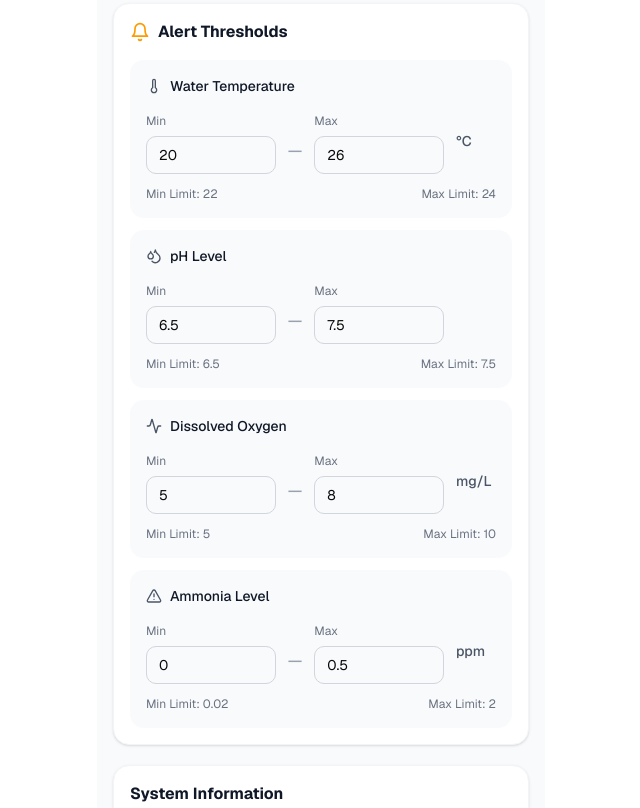
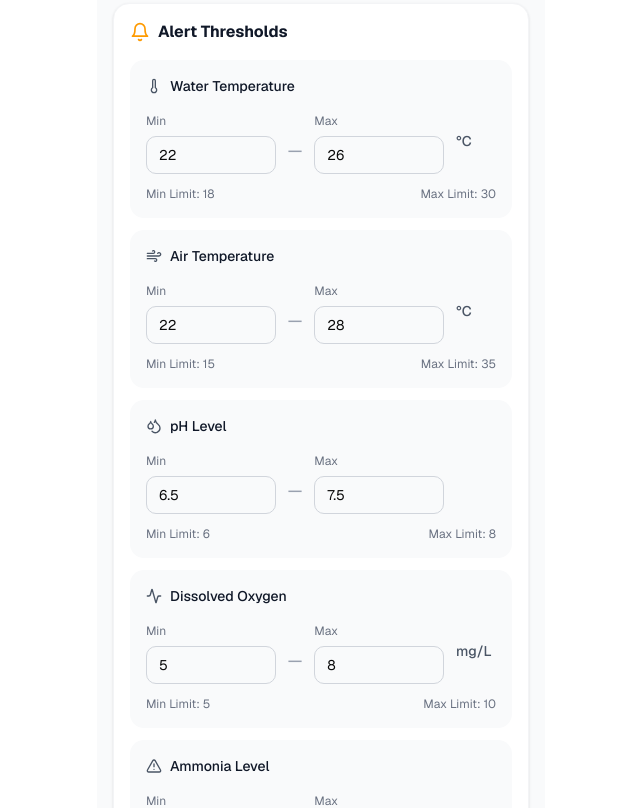
Before and after one commit to kitkato3/GrowUp_FrontEnd, a Next.js app: page /settings in a window 1280 px wide. Shown: the part 1000-1808 px from the top of the page, without its empty margins (319-959 px from the left). Built offline with nearby package versions, Linux system fonts and the light colour scheme.

Commit message:
tresholds changes based in automatic presets

```diff
--- a/app/(routes)/settings/page.tsx
+++ b/app/(routes)/settings/page.tsx
@@ -20,9 +20,20 @@ import {
 import Link from "next/link"
 import { usePathname } from "next/navigation"
 
-// --- TYPE & HOOK IMPORTS (Simulated Import) ---
+/* ------------------------------------------------------
+    TYPES & INITIAL STATES
+------------------------------------------------------ */
+
 interface SystemControls { pump: boolean; fan: boolean; phAdjustment: boolean; aerator: boolean; growLight: boolean; }
-interface ThresholdState { waterTemp: { min: number; max: number }; ph: { min: number; max: number }; dissolvedO2: { min: number; max: number }; ammonia: { min: number; max: number }; }
+
+// UPDATED: Added airTemp threshold here
+interface ThresholdState {
+  waterTemp: { min: number; max: number };
+  ph: { min: number; max: number };
+  dissolvedO2: { min: number; max: number };
+  ammonia: { min: number; max: number };
+  airTemp: { min: number; max: number }; // NEW: Air Temperature Threshold
+}
 
 interface ControlToggleProps { label: string; description: string; icon: React.ElementType; active: boolean; onChange: (val: boolean) => void; }
 interface PresetCardProps { title: string; description: string; icon: React.ElementType; active: boolean; onActivate: () => void; }
@@ -31,15 +42,31 @@ interface ThresholdRangeInputProps { label: string; unit: string; icon: React.El
 
 // --- Custom Hook Logic (Unified with localStorage for sync) ---
 const INITIAL_CONTROLS_FULL: SystemControls = { pump: true, fan: false, phAdjustment: true, aerator: true, growLight: true, }
-const INITIAL_THRESHOLDS: ThresholdState = { waterTemp: { min: 20, max: 26 }, ph: { min: 6.5, max: 7.5 }, dissolvedO2: { min: 5, max: 8 }, ammonia: { min: 0, max: 0.5 }, }
+
+// UPDATED: Added initial values for airTemp
+const INITIAL_THRESHOLDS: ThresholdState = {
+  waterTemp: { min: 22, max: 26 },
+  ph: { min: 6.5, max: 7.5 },
+  dissolvedO2: { min: 5, max: 8 },
+  ammonia: { min: 0, max: 0.5 },
+  airTemp: { min: 22, max: 28 }, // NEW: Initial Air Temp Threshold
+}
+
 const localStorageKey = 'aquaponics_settings_state';
 const loadState = (): { controls: SystemControls, activePreset: string, thresholds: ThresholdState } => {
   try {
     const savedState = localStorage.getItem(localStorageKey);
     if (savedState) {
+      const parsedState = JSON.parse(savedState);
+      // Ensure the airTemp threshold exists on load, setting to default if not found
       return {
-        ...INITIAL_CONTROLS_FULL, // Ensure all keys exist on load
-        ...JSON.parse(savedState)
+        controls: parsedState.controls || INITIAL_CONTROLS_FULL,
+        activePreset: parsedState.activePreset || "balanced",
+        thresholds: {
+          ...INITIAL_THRESHOLDS,
+          ...parsedState.thresholds,
+          airTemp: parsedState.thresholds?.airTemp || INITIAL_THRESHOLDS.airTemp
+        }
       };
     }
   } catch (error) {
@@ -64,9 +91,8 @@ const useAquaponicsSettings = () => {
     const handleStorageChange = (e: StorageEvent) => {
       if (e.key === localStorageKey && e.newValue) {
         const newState = JSON.parse(e.newValue);
-        // Only update state if it's different from current state (to avoid loop on save)
         setState(newState);
-        setHasChanges(false); // Changes were just synced from another window/tab
+        setHasChanges(false);
       }
     };
     window.addEventListener('storage', handleStorageChange);
@@ -106,9 +132,13 @@ const useAquaponicsSettings = () => {
     setThresholds,
     handleSave,
     hasChanges,
-    setHasChanges, // Exported to be cleared manually if needed, but setters handle setting to true
+    setHasChanges,
   };
 };
+
+/* ------------------------------------------------------
+    COMPONENTS (Navbar, Nav, Toggles, Cards, Input)
+------------------------------------------------------ */
 
 const Navbar: React.FC<{ time: string }> = ({ time }) => (
   <div className="bg-white px-4 py-2.5 flex items-center justify-between text-sm border-b border-gray-100 sticky top-0 z-40">
@@ -247,6 +277,10 @@ const ThresholdRangeInput: React.FC<ThresholdRangeInputProps> = ({
   </div>
 )
 
+/* ------------------------------------------------------
+    MAIN SETTINGS COMPONENT
+------------------------------------------------------ */
+
 export default function SettingsPage() {
   const {
     controls,
@@ -267,31 +301,67 @@ export default function SettingsPage() {
   }, [])
 
   const handleControlChange = (key: keyof SystemControls, val: boolean) => {
-    // Using setControls from the hook, which sets hasChanges to true
     setControls({ ...controls, [key]: val })
   }
 
   const handlePresetChange = (preset: string) => {
     setPreset(preset)
-    // Update controls based on preset
-    let newControls: SystemControls
+
+    let newControls: SystemControls = controls;
+    let newThresholds: ThresholdState = thresholds; // Start with current thresholds
+
     switch (preset) {
       case "balanced":
         newControls = { pump: true, fan: false, phAdjustment: true, aerator: true, growLight: true }
+        newThresholds = {
+          waterTemp: { min: 22.0, max: 26.0 },
+          ph: { min: 6.5, max: 7.5 },
+          dissolvedO2: { min: 5.5, max: 8.0 },
+          ammonia: { min: 0.0, max: 0.2 },
+          airTemp: { min: 22.0, max: 28.0 } // Standard Air Range
+        }
         break
+
       case "highGrowth":
         newControls = { pump: true, fan: true, phAdjustment: true, aerator: true, growLight: true }
+        newThresholds = {
+          waterTemp: { min: 23.5, max: 25.0 }, // Tighter and warmer water for fast metabolism
+          ph: { min: 6.0, max: 7.0 }, // Lower pH for maximum nutrient absorption
+          dissolvedO2: { min: 6.0, max: 8.5 }, // High Oxygen
+          ammonia: { min: 0.0, max: 0.1 }, // Very strict Ammonia
+          airTemp: { min: 24.0, max: 26.0 } // Tight Air Control (to maintain water temp)
+        }
         break
+
       case "ecoMode":
         newControls = { pump: true, fan: false, phAdjustment: false, aerator: false, growLight: false }
+        newThresholds = {
+          waterTemp: { min: 21.0, max: 27.0 }, // Wider range to save energy on heater/chiller
+          ph: { min: 6.0, max: 8.0 }, // Wide pH swing (since phAdjustment is OFF)
+          dissolvedO2: { min: 5.0, max: 8.0 }, // Min DO2 tolerance
+          ammonia: { min: 0.0, max: 0.5 }, // More tolerance
+          airTemp: { min: 20.0, max: 30.0 } // Wide Air Range
+        }
         break
+
       case "maintenance":
         newControls = { pump: false, fan: true, phAdjustment: false, aerator: false, growLight: false }
+        // Keep thresholds stable for safe water quality monitoring during downtime
+        newThresholds = {
+          waterTemp: { min: 22.0, max: 26.0 },
+          ph: { min: 6.5, max: 7.5 },
+          dissolvedO2: { min: 5.5, max: 8.0 },
+          ammonia: { min: 0.0, max: 0.2 },
+          airTemp: { min: 22.0, max: 28.0 }
+        }
         break
       default:
         newControls = controls;
+        newThresholds = thresholds;
     }
-    setControls(newControls); // Use setControls to also mark changes
+
+    setControls(newControls);
+    setThresholds(newThresholds); // Update thresholds state
   }
 
   const handleSaveChanges = () => {
@@ -324,7 +394,7 @@ export default function SettingsPage() {
 
         <div className="space-y-5">
 
-          {/* 1. Automation Presets (Now first, 2x2 grid) */}
+          {/* 1. Automation Presets */}
           <div className="bg-white rounded-2xl p-4 shadow-sm border border-gray-100">
             <h3 className="font-bold text-gray-900 mb-4">Automation Presets</h3>
             <div className="grid grid-cols-2 gap-3">
@@ -335,7 +405,7 @@ export default function SettingsPage() {
             </div>
           </div>
 
-          {/* 2. Control Panel (Now second) */}
+          {/* 2. Control Panel */}
           <div className="bg-white rounded-2xl p-4 shadow-sm border border-gray-100">
             <h3 className="font-bold text-gray-900 mb-4">System Controls</h3>
             <div className="space-y-3">
@@ -347,7 +417,7 @@ export default function SettingsPage() {
             </div>
           </div>
 
-          {/* Alert Thresholds (Position unchanged) */}
+          {/* Alert Thresholds */}
           <div className="bg-white rounded-2xl p-4 shadow-sm border border-gray-100">
             <div className="flex items-center gap-2 mb-4">
               <Bell className="w-5 h-5 text-amber-500" />
@@ -360,19 +430,33 @@ export default function SettingsPage() {
                 icon={Thermometer}
                 minValue={thresholds.waterTemp.min}
                 maxValue={thresholds.waterTemp.max}
-                minLimit={22}
-                maxLimit={24}
+                minLimit={18}
+                maxLimit={30}
                 onMinChange={(val) => handleThresholdChange('waterTemp', 'min', val)}
                 onMaxChange={(val) => handleThresholdChange('waterTemp', 'max', val)}
               />
+
+              {/* NEW: Air Temperature Threshold */}
+              <ThresholdRangeInput
+                label="Air Temperature"
+                unit="°C"
+                icon={Wind}
+                minValue={thresholds.airTemp.min}
+                maxValue={thresholds.airTemp.max}
+                minLimit={15}
+                maxLimit={35}
+                onMinChange={(val) => handleThresholdChange('airTemp', 'min', val)}
+                onMaxChange={(val) => handleThresholdChange('airTemp', 'max', val)}
+              />
+
               <ThresholdRangeInput
                 label="pH Level"
                 unit=""
                 icon={Droplets}
                 minValue={thresholds.ph.min}
                 maxValue={thresholds.ph.max}
-                minLimit={6.5}
-                maxLimit={7.5}
+                minLimit={6.0}
+                maxLimit={8.0}
                 onMinChange={(val) => handleThresholdChange('ph', 'min', val)}
                 onMaxChange={(val) => handleThresholdChange('ph', 'max', val)}
               />
@@ -393,7 +477,7 @@ export default function SettingsPage() {
                 icon={AlertTriangle}
                 minValue={thresholds.ammonia.min}
                 maxValue={thresholds.ammonia.max}
-                minLimit={0.02}
+                minLimit={0.01}
                 maxLimit={2}
                 onMinChange={(val) => handleThresholdChange('ammonia', 'min', val)}
                 onMaxChange={(val) => handleThresholdChange('ammonia', 'max', val)}
```
